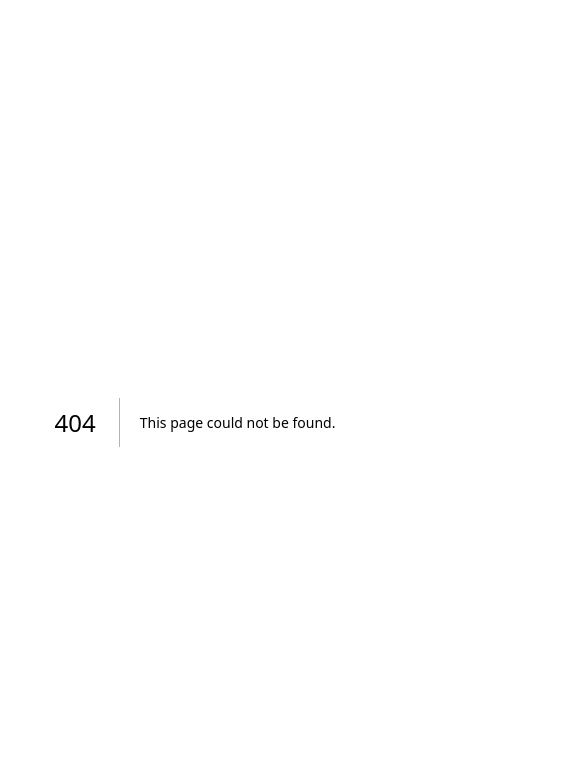
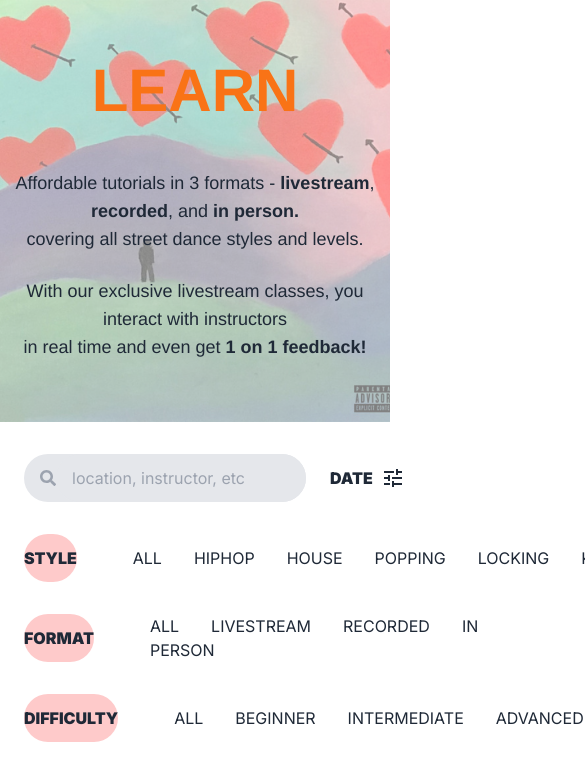
Before and after one commit to Immrudul/groovever-web-client, a Next.js app: page /learn in a window 390 px wide. Before the commit this address had no page. Shown: the top 780 px of the page, 585 px wide, since content can reach past the window. Built offline with nearby package versions, Linux system fonts and the light colour scheme.

Commit message:
pending mobile responsiveness concept

```diff
--- a/package.json
+++ b/package.json
@@ -12,7 +12,8 @@
     "@react-hook/media-query": "^1.1.1",
     "next": "14.1.3",
     "react": "^18",
-    "react-dom": "^18"
+    "react-dom": "^18",
+    "react-icons": "^5.0.1"
   },
   "devDependencies": {
     "@types/node": "^20",
--- /dev/null
+++ b/src/app/learn/page.tsx
@@ -0,0 +1,105 @@
+import Image from "next/image";
+import { FaSearch } from "react-icons/fa";
+import { MdOutlineTune } from "react-icons/md";
+import VideoCard from "../videocard/page";
+
+export default function LearnPage() {
+  return (
+    <div>
+      <div className="relative h-[50vh] lg:h-[75vh] overflow-hidden font-sans">
+        <div className="h-full absolute inset-0">
+          <div className="relative h-full">
+            <Image
+              src="/Hearts and Darts.png"
+              alt="hearts and darts image"
+              style={{ objectFit: "cover", opacity: 0.5 }} // Adjust opacity as needed
+              layout="fill"
+            />
+            <div className="absolute inset-0 flex flex-col items-center justify-center">
+              <div className="text-orange-500 text-6xl lg:text-8xl font-black font-sans">
+                LEARN
+              </div>
+              <br />
+              <br />
+              <div className="text-center text-lg lg:text-xl font-sans">
+                Affordable tutorials in 3 formats - <b>livestream</b>,{" "}
+                <b>recorded</b>, and <b>in person.</b> <br />
+                covering all street dance styles and levels.
+              </div>
+              <br />
+              <div className="text-center text-lg lg:text-xl">
+                With our exclusive livestream classes, you interact with
+                instructors <br />
+                in real time and even get <b>1 on 1 feedback!</b>
+              </div>
+            </div>
+          </div>
+        </div>
+      </div>
+
+      <div className="pt-8 pb-8 flex items-center space-x-6 justify-between lg:justify-end pl-6">
+        <div>
+          <form action="">
+            <div className="flex  items-center rounded-full bg-gray-200 w-fit">
+              <span className="pl-4  text-gray-400">
+                <FaSearch></FaSearch>
+              </span>
+              <input
+                type="search"
+                placeholder="location, instructor, etc"
+                className=" bg-gray-200 h-12 w-fit pl-4  rounded-full outline-none"
+              ></input>
+            </div>
+          </form>
+        </div>
+
+        <div className="flex items-center space-x-2 pr-6">
+          <div className="font-black">DATE</div>
+          <div className="text-2xl">
+            <MdOutlineTune></MdOutlineTune>
+          </div>
+        </div>
+      </div>
+
+      <div className="space-y-8 pl-6 pb-32">
+        <div className="flex items-center">
+          <div className="h-12 w-44 rounded-full bg-red-200 flex justify-center items-center font-black">
+            STYLE
+          </div>
+          <div className="pl-14 space-x-8">
+            <span>ALL</span>
+            <span>HIPHOP</span>
+            <span>HOUSE</span>
+            <span>POPPING</span>
+            <span>LOCKING</span>
+            <span>KRUMP</span>
+            <span>WAACKING</span>
+          </div>
+        </div>
+        <div className="flex items-center">
+          <div className="h-12 w-44 rounded-full bg-red-200 flex justify-center items-center font-black">
+            FORMAT
+          </div>
+          <div className="pl-14 space-x-8">
+            <span>ALL</span>
+            <span>LIVESTREAM</span>
+            <span>RECORDED</span>
+            <span>IN PERSON</span>
+          </div>
+        </div>
+        <div className="flex items-center">
+          <div className="h-12 w-44 rounded-full bg-red-200 flex justify-center items-center font-black">
+            DIFFICULTY
+          </div>
+          <div className="pl-14 space-x-8">
+            <span>ALL</span>
+            <span>BEGINNER</span>
+            <span>INTERMEDIATE</span>
+            <span>ADVANCED</span>
+            <span>OPEN</span>
+          </div>
+        </div>
+      </div>
+    </div>
+  );
+}
--- a/src/app/videocard/page.tsx
+++ b/src/app/videocard/page.tsx
@@ -1,15 +1,15 @@
-function App() {
+function VideoCard() {
   return (
-    <>
-      <div className="font-sans">
+    <div className="">
+      <div className="font-sans w-full">
         <a
-          className="relative block lg:w-1/3 w-full group"
+          className="relative lg:w-1/3 w-full group"
           href="##"
-          style={{ position: "relative", display: "block" }}
+          style={{ display: "block" }}
         >
           <img
-            className="absolute inset-0 object-cover w-full h-full group-hover:opacity-20 rounded-3xl"
-            src="/Milky Way.png"
+            className="absolute object-cover w-full h-full group-hover:opacity-20 rounded-3xl"
+            src="/Hearts and Darts.png"
           />
           <div className="relative p-5 rounded-3xl group-hover:border-4 group-hover:border-orange-500">
             <div className="mb-60">
@@ -52,8 +52,8 @@ function App() {
           </div>
         </a>
       </div>
-    </>
+    </div>
   );
 }
 
-export default App;
+export default VideoCard;
```
Also changed, not shown: 1 other file (tests, documents, lock files or other folders).
